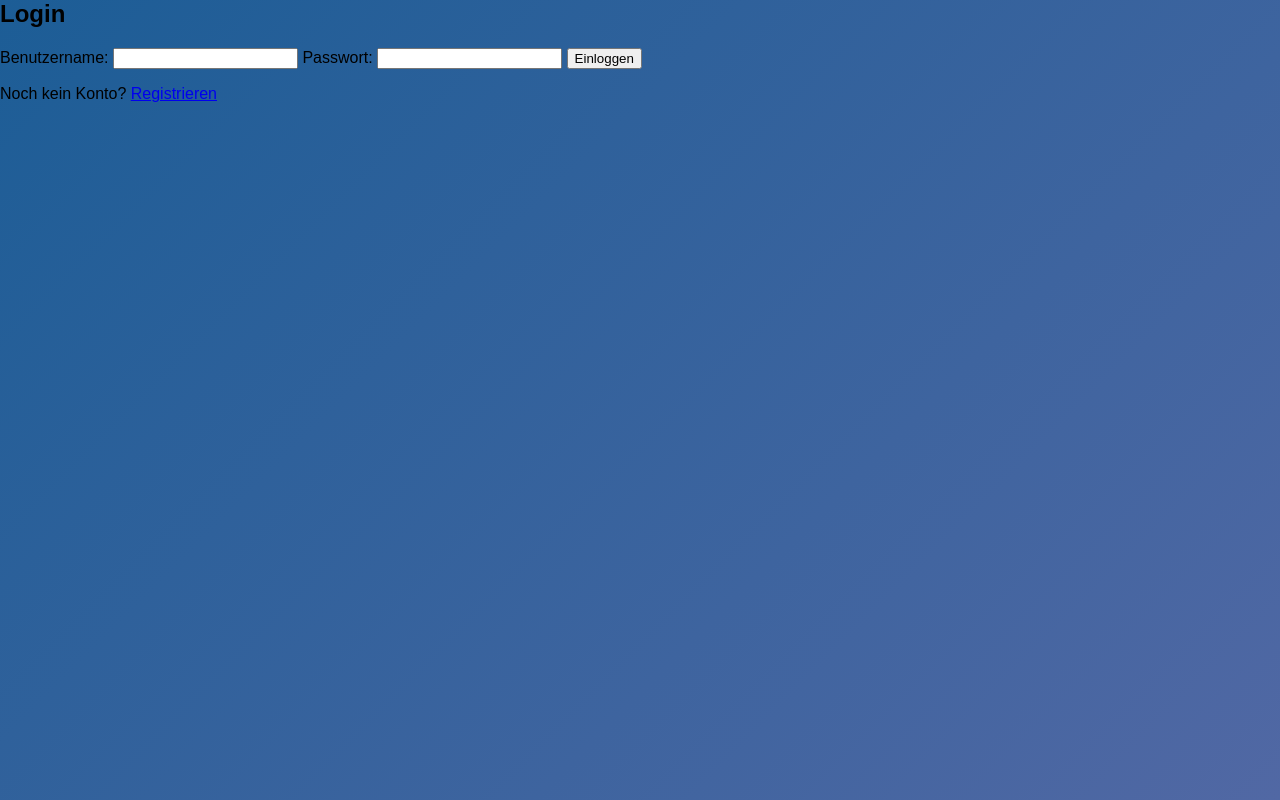
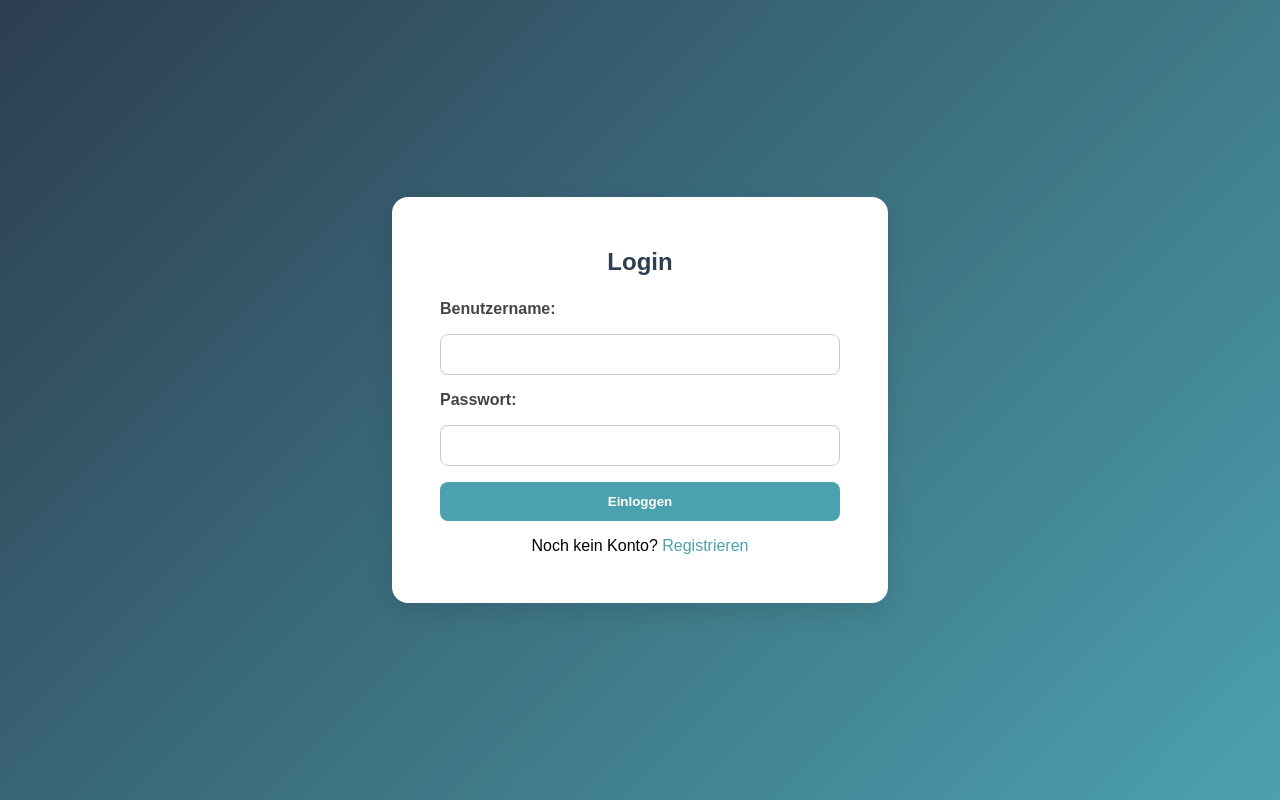
Before and after one commit to Eizval/Django_Pfadi, a Django app: page /login/ in a window 1280 px wide. Run offline with Django 5.2, Linux system fonts and the light colour scheme.

Commit message:
Added login scss to styles again

```diff
--- a/static/css/styles.css
+++ b/static/css/styles.css
@@ -102,4 +102,108 @@ html, body {
   font-weight: 600;
 }
 
+.login-container {
+  display: flex;
+  justify-content: center;
+  align-items: center;
+  height: 100vh;
+  background: linear-gradient(135deg, #2c3e50, #4ca1af);
+}
+.login-container .login-box {
+  background: #fff;
+  padding: 2rem 3rem;
+  border-radius: 1rem;
+  box-shadow: 0 10px 25px rgba(0, 0, 0, 0.1);
+  width: 100%;
+  max-width: 400px;
+}
+.login-container .login-box h2 {
+  text-align: center;
+  color: #2c3e50;
+  margin-bottom: 1.5rem;
+}
+.login-container .login-box form {
+  display: flex;
+  flex-direction: column;
+  gap: 1rem;
+}
+.login-container .login-box form label {
+  font-weight: 600;
+  color: #444;
+}
+.login-container .login-box form input {
+  padding: 0.75rem;
+  border: 1px solid #ccc;
+  border-radius: 0.5rem;
+}
+.login-container .login-box form input:focus {
+  border-color: #4ca1af;
+  outline: none;
+}
+.login-container .login-box form button {
+  padding: 0.75rem;
+  background-color: #4ca1af;
+  color: white;
+  font-weight: 600;
+  border: none;
+  border-radius: 0.5rem;
+  cursor: pointer;
+  transition: background 0.3s ease;
+}
+.login-container .login-box form button:hover {
+  background-color: #357f8e;
+}
+.login-container .login-box .register-link {
+  text-align: center;
+  margin-top: 1rem;
+}
+.login-container .login-box .register-link a {
+  color: #4ca1af;
+  text-decoration: none;
+}
+.login-container .login-box .register-link a:hover {
+  text-decoration: underline;
+}
+.login-container form {
+  display: flex;
+  flex-direction: column;
+  gap: 1rem;
+}
+.login-container form .form-group {
+  display: flex;
+  flex-direction: column;
+  gap: 0.25rem;
+}
+.login-container form .form-group label {
+  font-weight: 600;
+  color: #444;
+}
+.login-container form .form-group input {
+  padding: 0.75rem;
+  border: 1px solid #ccc;
+  border-radius: 0.5rem;
+}
+.login-container form .form-group input:focus {
+  border-color: #4ca1af;
+  outline: none;
+}
+.login-container form .form-group .text-danger {
+  font-size: 0.85rem;
+  color: #e74c3c;
+  margin-top: 0.25rem;
+}
+.login-container form button {
+  padding: 0.75rem;
+  background-color: #4ca1af;
+  color: white;
+  font-weight: 600;
+  border: none;
+  border-radius: 0.5rem;
+  cursor: pointer;
+  transition: background 0.3s ease;
+}
+.login-container form button:hover {
+  background-color: #357f8e;
+}
+
 /*# sourceMappingURL=styles.css.map */
--- a/static/scss/styles.scss
+++ b/static/scss/styles.scss
@@ -120,3 +120,127 @@ html, body {
   color: #eed400;
   font-weight: 600;
 }
+
+// === LOGIN PAGE STYLES ===
+.login-container {
+  display: flex;
+  justify-content: center;
+  align-items: center;
+  height: 100vh;
+  background: linear-gradient(135deg, #2c3e50, #4ca1af);
+
+  .login-box {
+    background: #fff;
+    padding: 2rem 3rem;
+    border-radius: 1rem;
+    box-shadow: 0 10px 25px rgba(0, 0, 0, 0.1);
+    width: 100%;
+    max-width: 400px;
+
+    h2 {
+      text-align: center;
+      color: #2c3e50;
+      margin-bottom: 1.5rem;
+    }
+
+    form {
+      display: flex;
+      flex-direction: column;
+      gap: 1rem;
+
+      label {
+        font-weight: 600;
+        color: #444;
+      }
+
+      input {
+        padding: 0.75rem;
+        border: 1px solid #ccc;
+        border-radius: 0.5rem;
+
+        &:focus {
+          border-color: #4ca1af;
+          outline: none;
+        }
+      }
+
+      button {
+        padding: 0.75rem;
+        background-color: #4ca1af;
+        color: white;
+        font-weight: 600;
+        border: none;
+        border-radius: 0.5rem;
+        cursor: pointer;
+        transition: background 0.3s ease;
+
+        &:hover {
+          background-color: #357f8e;
+        }
+      }
+    }
+
+    .register-link {
+      text-align: center;
+      margin-top: 1rem;
+
+      a {
+        color: #4ca1af;
+        text-decoration: none;
+
+        &:hover {
+          text-decoration: underline;
+        }
+      }
+    }
+  }
+
+  form {
+    display: flex;
+    flex-direction: column;
+    gap: 1rem;
+
+    .form-group { // <-- Hier die Gruppierung von Label + Input
+      display: flex;
+      flex-direction: column;
+      gap: 0.25rem; // Abstand zwischen Label und Input
+
+      label {
+        font-weight: 600;
+        color: #444;
+      }
+
+      input {
+        padding: 0.75rem;
+        border: 1px solid #ccc;
+        border-radius: 0.5rem;
+
+        &:focus {
+          border-color: #4ca1af;
+          outline: none;
+        }
+      }
+
+      .text-danger {
+        font-size: 0.85rem;
+        color: #e74c3c;
+        margin-top: 0.25rem;
+      }
+    }
+
+    button {
+      padding: 0.75rem;
+      background-color: #4ca1af;
+      color: white;
+      font-weight: 600;
+      border: none;
+      border-radius: 0.5rem;
+      cursor: pointer;
+      transition: background 0.3s ease;
+
+      &:hover {
+        background-color: #357f8e;
+      }
+    }
+  }
+}
```
Also changed, not shown: db.sqlite3, 1 other file.
